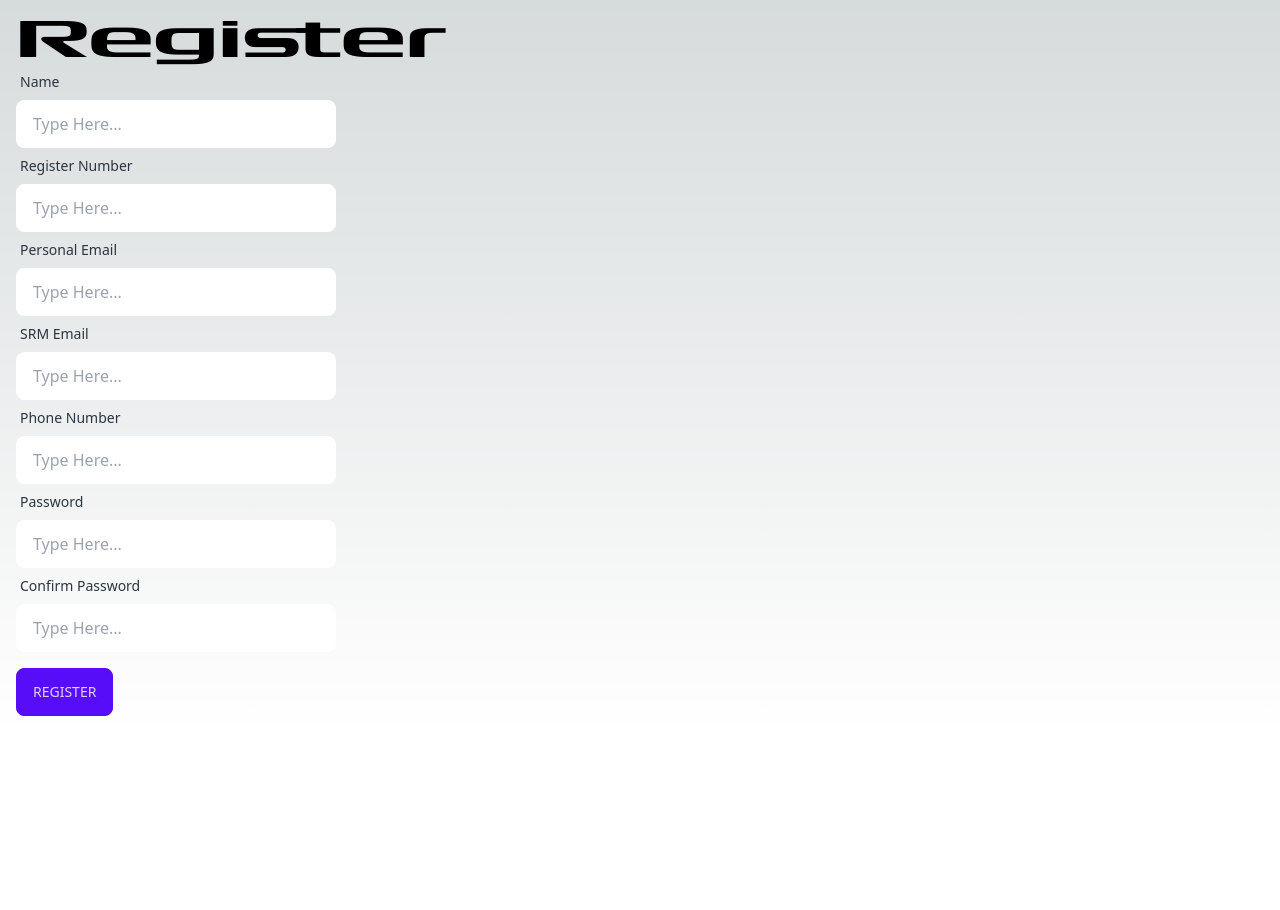
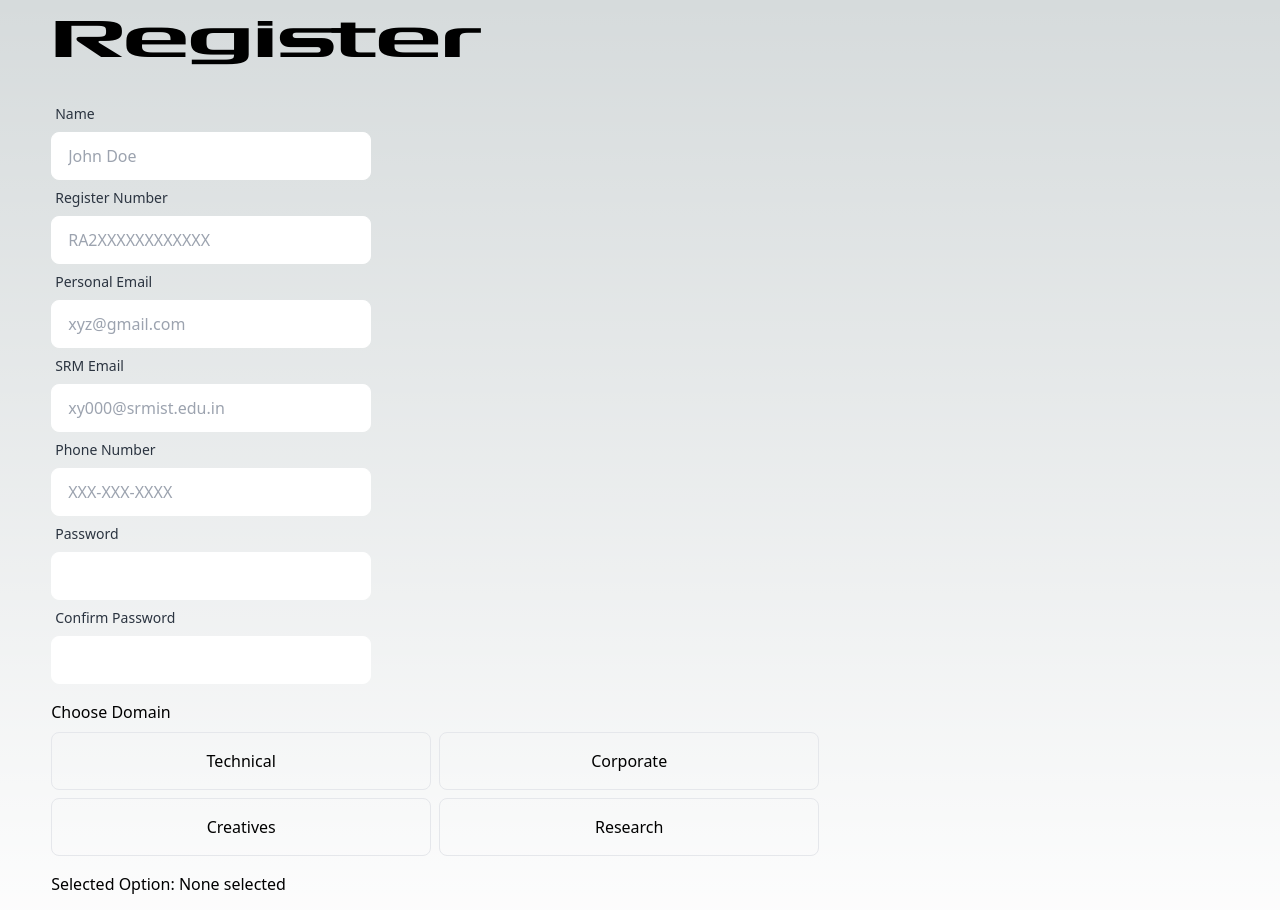
Before and after one commit to trisha-thakur/Recruitments-2K23, a Next.js app: page /register in a window 1280 px wide. Shown: the top 910 px of the page. Before the commit the page ends 800 px from the top, so only its background shows below. Built offline with nearby package versions, Linux system fonts and the light colour scheme.

Commit message:
Updated Register Page

```diff
--- a/src/app/register/page.tsx
+++ b/src/app/register/page.tsx
@@ -1,9 +1,9 @@
 "use client";
 
-import React, {useRef} from 'react'
+import React, {useRef, useState} from 'react'
 import Input from '@/components/ui/Input'
+import Select from '@/components/ui/Select';
 import { validateInput } from '@/utils/value';
-
 
 const Page = () => {
 
@@ -15,6 +15,8 @@ const Page = () => {
   const passwordRef = useRef<HTMLInputElement>(null)
   const confirmPasswordRef = useRef<HTMLInputElement>(null)
 
+  const [selectedOption, setSelectedOption] = useState<string | null>(null);
+
   const submitHandler = (e: React.FormEvent) => {
     e.preventDefault()
     const name = nameRef.current?.value.trim()
@@ -24,24 +26,46 @@ const Page = () => {
     const phone = phoneRef.current?.value.trim()
     const password = passwordRef.current?.value.trim()
     const confirmPassword = confirmPasswordRef.current?.value.trim()
+    const domain = selectedOption
 
-    if (!validateInput(name, 'name')) {
-      nameRef.current?.focus()
-      return
-    }
+    // Perform validation
+
+
+    // Send data to server
+
+    // Clear form
+    nameRef.current!.value = ''
+    registerNoRef.current!.value = ''
+    emailRef.current!.value = ''
+    srmEmailRef.current!.value = ''
+    phoneRef.current!.value = ''
+    passwordRef.current!.value = ''
+    confirmPasswordRef.current!.value = ''
+    setSelectedOption(null)
+
+    // Show success message
+
+    // Redirect to login page
+    window.location.href = '/'
+
   }
 
   return (
-    <main className='p-4'>
-      <h1 className='font-f1 font-bold text-5xl'>Register</h1>
+    <main className='px-[4vw] py-4'>
+      <h1 className='font-f1 font-bold text-5xl mb-8'>Register</h1>
       <form onSubmit={submitHandler}>
-        <Input ref={nameRef} label='Name' placeholder='Type Here...' type='text'/>
-        <Input ref={registerNoRef} label='Register Number' placeholder='Type Here...' type='text'/>
-        <Input ref={emailRef} label='Personal Email' placeholder='Type Here...' type='email'/>
-        <Input ref={srmEmailRef} label='SRM Email' placeholder='Type Here...' type='email'/>
-        <Input ref={phoneRef} label='Phone Number' placeholder='Type Here...' type='text'/>
-        <Input ref={passwordRef} label='Password' placeholder='Type Here...' type='password'/>
-        <Input ref={confirmPasswordRef} label='Confirm Password' placeholder='Type Here...' type='password'/>
+        <Input ref={nameRef} label='Name' placeholder='John Doe' type='text'/>
+        <Input ref={registerNoRef} label='Register Number' placeholder='RA2XXXXXXXXXXXX' type='text'/>
+        <Input ref={emailRef} label='Personal Email' placeholder='xyz@gmail.com' type='email'/>
+        <Input ref={srmEmailRef} label='SRM Email' placeholder='xy000@srmist.edu.in' type='email'/>
+        <Input ref={phoneRef} label='Phone Number' placeholder='XXX-XXX-XXXX' type='text'/>
+        <Input ref={passwordRef} label='Password' placeholder='' type='password'/>
+        <Input ref={confirmPasswordRef} label='Confirm Password' placeholder='' type='password'/>
+        <div className='mt-4 max-w-screen-md'>
+          <label>Choose Domain</label>
+          <Select style="md:grid-cols-2 gap-2 mt-2" options={['Technical', 'Corporate', 'Creatives', 'Research']} setSelectedOption={setSelectedOption} selectedOption={selectedOption} />
+          <p className="mt-4"> Selected Option: {selectedOption ? selectedOption : 'None selected'}</p>
+        </div>
         <button type='submit' className="btn btn-primary mt-4 font-normal">Register</button>
       </form>
     </main>
--- a/src/components/ui/Select.tsx
+++ b/src/components/ui/Select.tsx
@@ -1,48 +1,24 @@
 import React, { useState } from 'react';
 
-const OptionBox: React.FC<{ label: string; onClick: () => void; isSelected: boolean }> = ({
-  label,
-  onClick,
-  isSelected,
-}) => {
+const OptionBox: React.FC<{ label: string; onClick: () => void; isSelected: boolean }> = ({label, onClick, isSelected,}) => {
   return (
-    <button
-      className={`p-4 border rounded-lg ${
-        isSelected
-          ? 'bg-blue-500 text-white border-blue-500'
-          : 'bg-gray-200 text-gray-700 border-gray-300 hover:bg-blue-100 hover:text-blue-500'
-      }`}
-      onClick={onClick}
-    >
-      {label}
-    </button>
+    <button className={`p-4 max-w-sm border rounded-lg hover:border-secondary ${isSelected ? 'bg-secondary' : ''}`} onClick={onClick}>{label}</button>
   );
 };
 
-const Select: React.FC = () => {
-  const [selectedOption, setSelectedOption] = useState<string | null>(null);
-
+const Select: React.FC<{
+  options: Array<string>,
+  style: string,
+  setSelectedOption: React.Dispatch<React.SetStateAction<string | null>>,
+  selectedOption: string | null} > = ({options, style, setSelectedOption, selectedOption}) => {
   const handleOptionSelect = (option: string) => {
     setSelectedOption(option);
   };
-
-  const options = ['Option 1', 'Option 2', 'Option 3', 'Option 4'];
-
   return (
-    <div className="p-4">
-      <div className="grid grid-cols-2 gap-4">
-        {options.map((option, index) => (
-          <OptionBox
-            key={index}
-            label={option}
-            onClick={() => handleOptionSelect(option)}
-            isSelected={selectedOption === option}
-          />
-        ))}
+    <div>
+      <div className={`grid ${style}`}>
+        {options.map((option, index) => <OptionBox key={index} label={option} onClick={() => handleOptionSelect(option)} isSelected={selectedOption === option}/>)}
       </div>
-      <p className="mt-4">
-        Selected Option: {selectedOption ? selectedOption : 'None selected'}
-      </p>
     </div>
   );
 };
```
